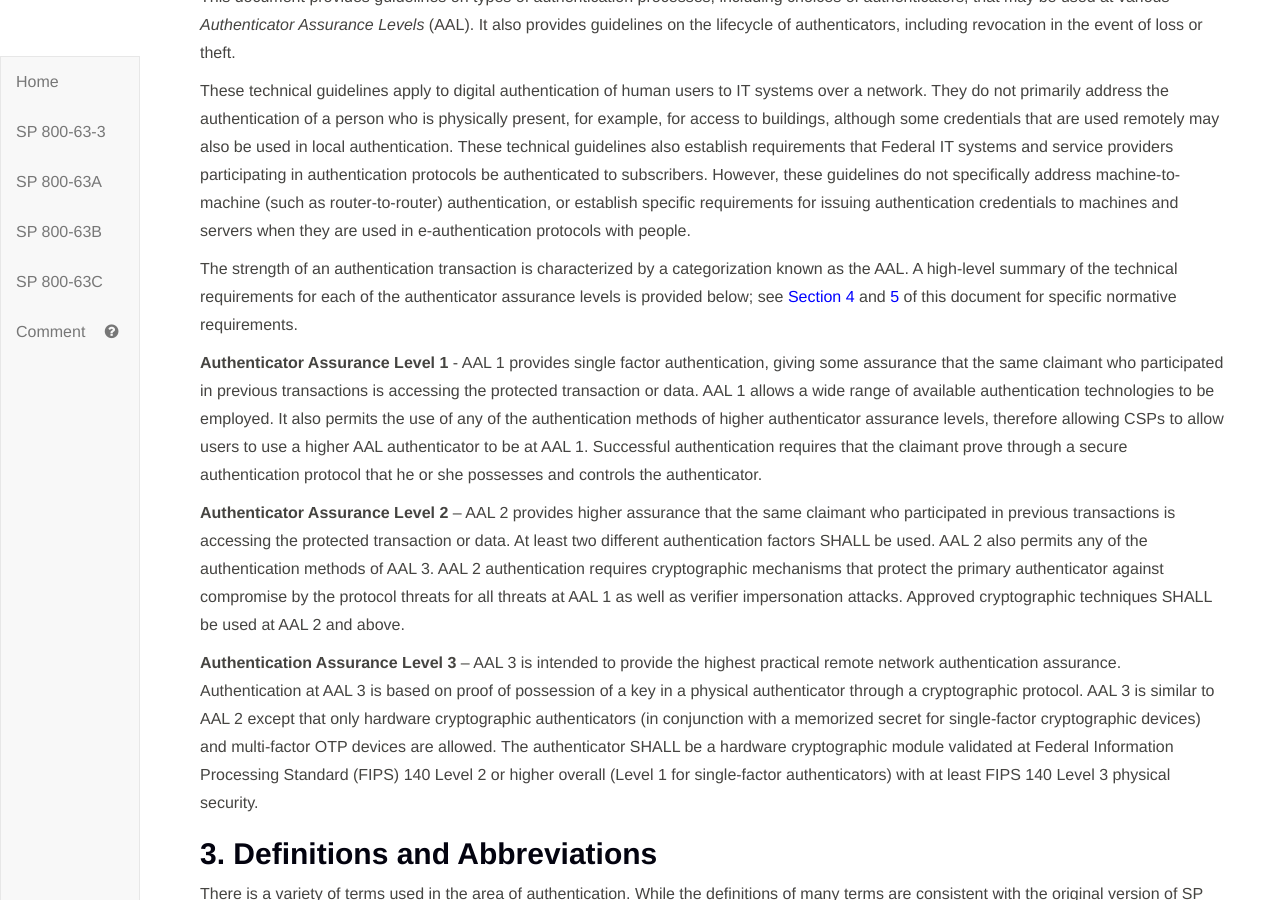
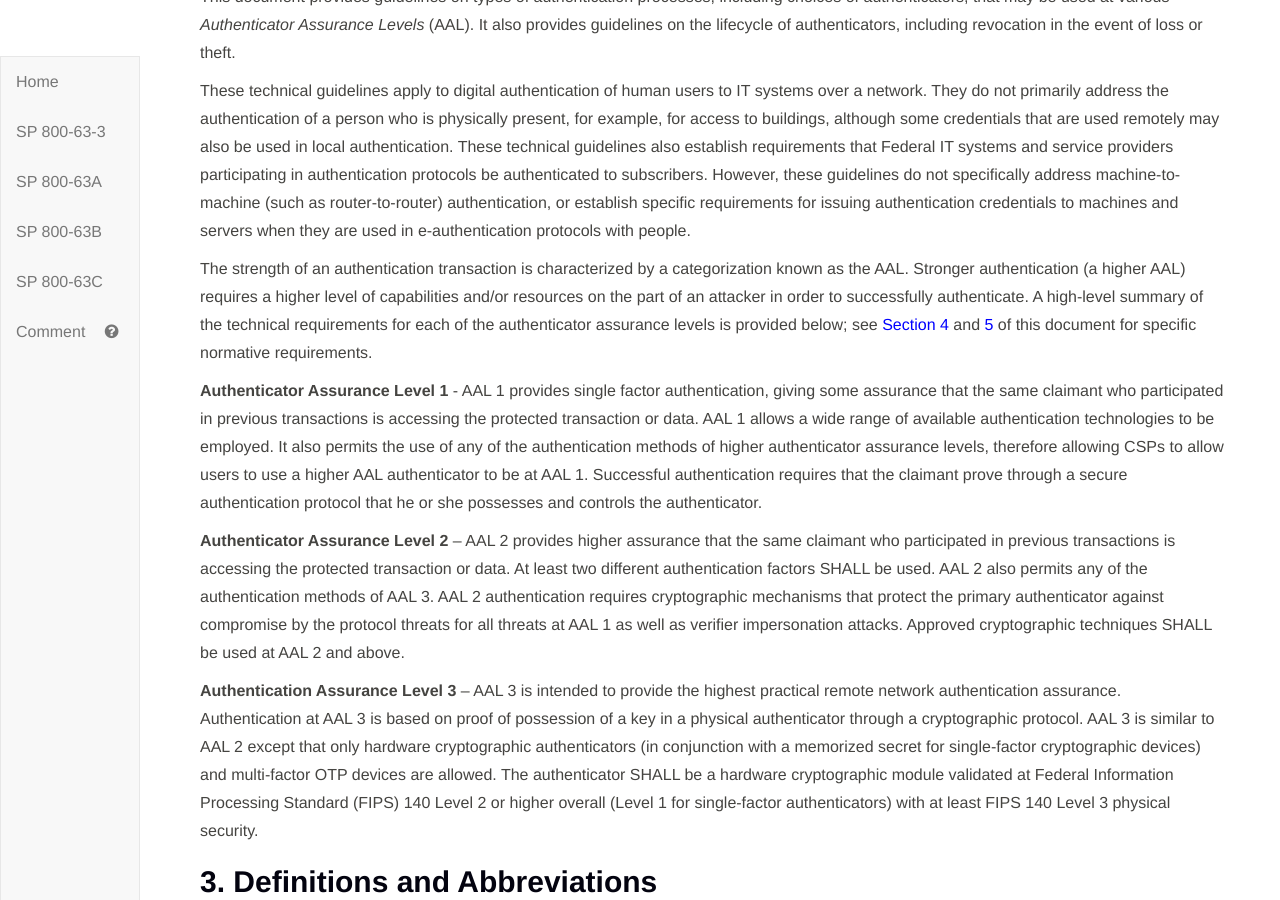
Before and after one commit to usnistgov/800-63-3, a Jekyll site: the page built from sp800-63b.md, in a window 1280 px wide and 900 px high, scrolled down 5591 px. Built offline with Jekyll 4.4.1, drawn with Linux system fonts in a browser that asks for light colours.

Commit message:
Clarify what is meant by authentication strength. Resolves usnistgov/800-63-3#261

```diff
--- a/sp800-63b/sec1_2_introduction.md
+++ b/sp800-63b/sec1_2_introduction.md
@@ -16,7 +16,7 @@
 
 These technical guidelines apply to digital authentication of human users to IT systems over a network. They do not primarily address the authentication of a person who is physically present, for example, for access to buildings, although some credentials that are used remotely may also be used in local authentication. These technical guidelines also establish requirements that Federal IT systems and service providers participating in authentication protocols be authenticated to subscribers. However, these guidelines do not specifically address machine-to-machine (such as router-to-router) authentication, or establish specific requirements for issuing authentication credentials to machines and servers when they are used in e-authentication protocols with people.
 
-The strength of an authentication transaction is characterized by a categorization known as the AAL. A high-level summary of the technical requirements for each of the authenticator assurance levels is provided below; see [Section 4](#sec4) and [5](#sec5) of this document for specific normative requirements.
+The strength of an authentication transaction is characterized by a categorization known as the AAL. Stronger authentication (a higher AAL) requires a higher level of capabilities and/or resources on the part of an attacker in order to successfully authenticate.  A high-level summary of the technical requirements for each of the authenticator assurance levels is provided below; see [Section 4](#sec4) and [5](#sec5) of this document for specific normative requirements.
 
 **Authenticator Assurance Level 1** - AAL 1 provides single factor authentication, giving some assurance that the same claimant who participated in previous transactions is accessing the protected transaction or data. AAL 1 allows a wide range of available authentication technologies to be employed. It also permits the use of any of the authentication methods of higher authenticator assurance levels, therefore allowing CSPs to allow users to use a higher AAL authenticator to be at AAL 1. Successful authentication requires that the claimant prove through a secure authentication protocol that he or she possesses and controls the authenticator.
 
```
